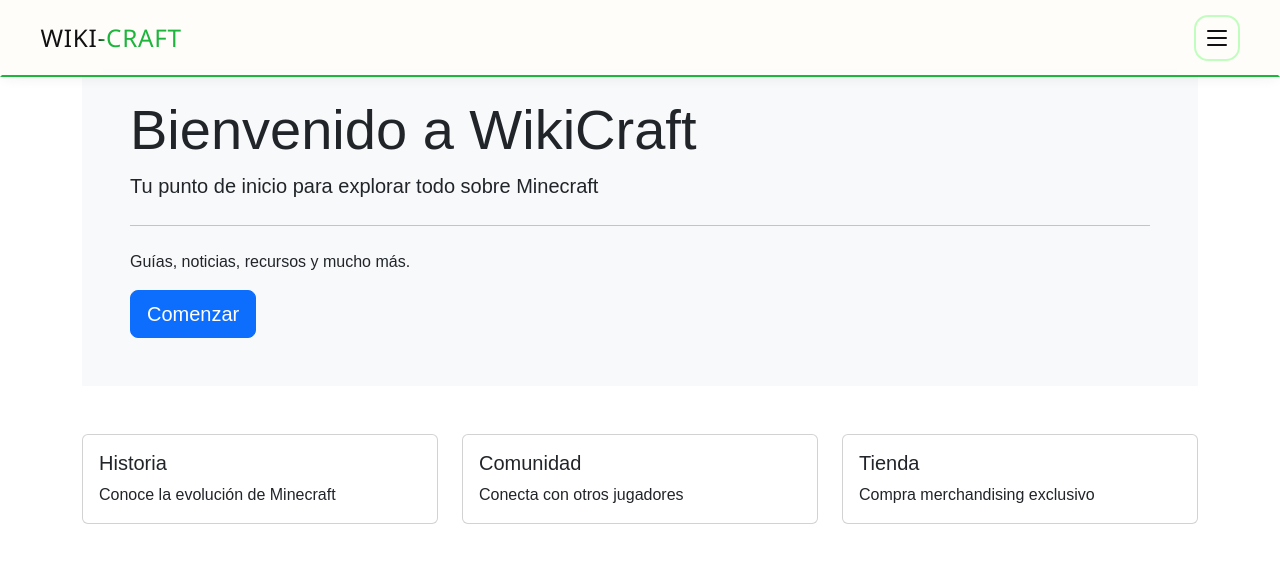
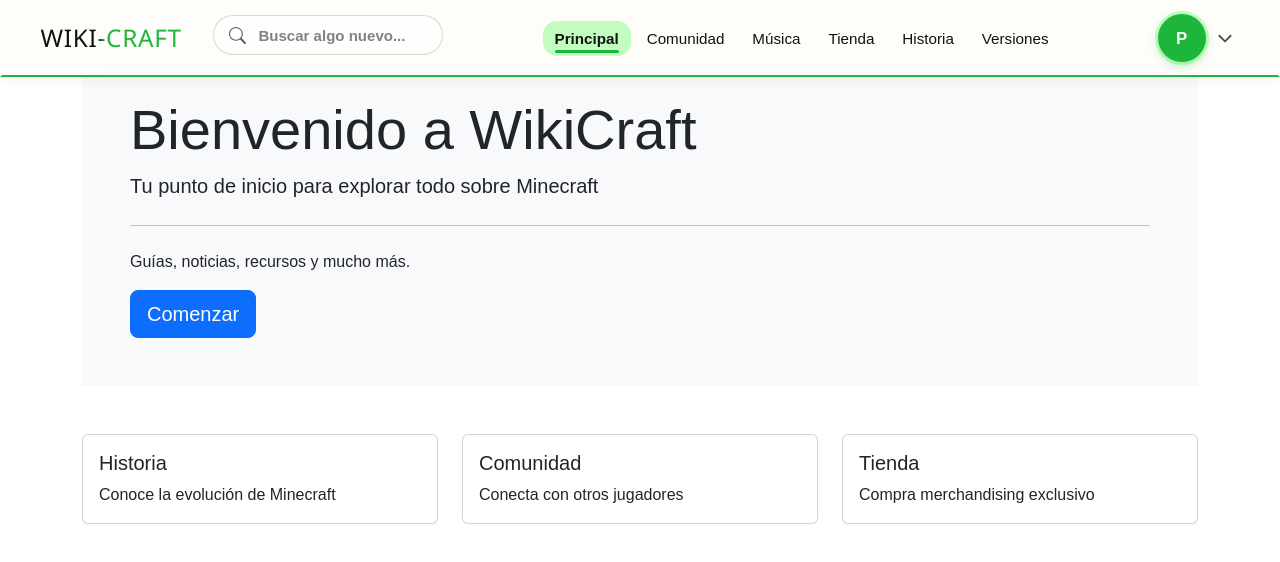
Before and after one commit to Geronimogomez09/ProyectolLasMusumes, a React (Vite) app: page / in a window 1280 px wide. Shown: the top 562 px of the page. Built offline with nearby package versions, Linux system fonts and the light colour scheme; a web font is replaced by a local one.

Commit message:
Dando estilo menu perfil, mejorando responsive y estetica en Pc

```diff
--- a/src/styles/header.css
+++ b/src/styles/header.css
@@ -467,7 +467,7 @@
     width: 44px;
     height: 44px;
     overflow: hidden;
-    border: 2px solid var(--marron);
+    border: 2px solid mix(var(--verde), var(--blanco), 50%);
     border-radius: 50%;
     background-color: var(--verde);
     box-shadow:
@@ -548,3 +548,240 @@
         opacity 250ms var(--h-ease) 80ms,
         visibility 0s;
 }
+
+/* Da formato al título que aparece dentro del menú del perfil. */
+
+.profile-menu-title {
+    display: block;
+    padding: 8px 14px 6px;
+    font-size: 0.8rem;
+    font-weight: 700;
+    letter-spacing: 0.04em;
+    color: var(--marron);
+}
+
+/* Define el aspecto de cada opción del menú y mantiene una zona cómoda para hacer clic. */
+
+.profile-menu-item {
+    display: block;
+    padding: 10px 14px;
+    border-radius: 12px;
+    font-size: 0.95rem;
+    color: var(--texto);
+    cursor: pointer;
+    transition:
+        background-color 200ms var(--h-ease),
+        color 200ms var(--h-ease),
+        transform 250ms var(--h-ease);
+}
+
+/* Resalta la opción bajo el cursor y la desplaza unos píxeles hacia la derecha. */
+
+.profile-menu-item:hover {
+    background-color: var(--verde-claro);
+    color: var(--verde-hover);
+    transform: translateX(3px);
+}
+
+/* Dibuja una línea fina para separar grupos de opciones del menú. */
+
+.profile-menu-divider {
+    margin: 8px 10px;
+    border: 0;
+    border: 1px solid var(--verde);
+}
+
+/* Usa el color marrón para distinguir la opción de cerrar sesión. */
+
+.profile-logout {
+    color: #ff4545;
+}
+
+/* Al pasar el cursor por cerrar sesión, cambia el fondo a un tono marrón suave. */
+
+.profile-logout:hover {
+    background-color: color-mix(in srgb, #ff4545 30%, transparent);
+    color: #ff4545;
+}
+
+.header a:focus-visible,
+.header button:focus-visible {
+    outline: 2px solid var(--verde);
+    outline-offset: 3px;
+}
+
+/* Evita dibujar un segundo contorno en el buscador, porque el propio campo ya muestra un borde y un halo al seleccionarse. */
+
+.header-search-input:focus-visible {
+    outline: none;
+}
+
+/* Estas reglas se aplican en pantallas de escritorio de 1100 píxeles o más. El menú pasa a una sola fila y deja de comportarse como un desplegable móvil. */
+
+@media (min-width: 1100px) {
+    /* Organiza los elementos internos. En pantallas chicas los apila en una columna; más abajo, en escritorio, se cambia a una fila. */
+    .header-container {
+        flex-direction: row;
+        align-items: center;
+        gap: clamp(16px, 2vw, 32px);
+    }
+
+    /* Alinea en una misma línea el logo y el botón del menú. La altura también se adapta al estado abierto o compacto. */
+
+    .header-top-row {
+        flex-shrink: 0;
+    }
+
+    /* Diseña el botón hamburguesa que abre y cierra el menú en pantallas pequeñas. */
+
+    .header-toggler {
+        display: none;
+    }
+
+    .header-content {
+        display: flex;
+        flex: 1 1 auto;
+        min-width: 0;
+        visibility: visible;
+        transition: none;
+    }
+
+    /* En escritorio, alinea buscador, navegación y perfil en una fila. El desbordamiento queda visible para que el menú del perfil pueda salir por debajo de la barra. */
+
+    .header-content-inner {
+        flex: 1 1 auto;
+        flex-direction: row;
+        align-items: center;
+        gap: clamp(16px, 2vw, 28px);
+        min-width: 0;
+        max-height: none;
+        overflow: visible;
+        opacity: 1;
+        transform: none;
+        transition: none;
+    }
+
+    .header-search {
+        flex: 0 1 230px;
+        min-width: 150px;
+        margin-top: 0;
+    }
+
+    /* Define el aspecto del campo de búsqueda: ocupa el ancho disponible, deja espacio a la izquierda para el icono y elimina el contorno predeterminado del navegador. */
+
+    .header-search-input {
+        height: 40px;
+    }
+
+    /* En escritorio, los enlaces se colocan horizontalmente y se centran en el espacio libre. */
+
+    .header-nav {
+        flex-direction: row;
+        gap: 4px;
+        margin-inline: auto;
+    }
+
+    /* Define el aspecto de cada enlace de navegación y evita que el texto se parta en varias líneas. */
+
+    .header-link {
+        padding: 8px 12px;
+        font-size: 0.95rem;
+    }
+
+    /* Crea una línea verde debajo de cada enlace. Por defecto queda oculta y se anima al pasar el cursor o al marcar el enlace como activo. */
+
+    .header-link::after {
+        left: 12px;
+        right: 12px;
+        bottom: 3px;
+    }
+
+    /* Sirve como referencia de posición para el menú desplegable del perfil y separa el perfil del resto del contenido. */
+
+    .header-profile {
+        flex-shrink: 0;
+        margin-bottom: 0;
+    }
+
+    /* En escritorio, el botón del perfil se vuelve compacto y redondeado para que se vea principalmente el avatar y la flecha. */
+
+    .profile-button {
+        width: auto;
+        gap: 10px;
+        padding: 4px 6px 4px 4px;
+        border-radius: 999px;
+        background-color: transparent;
+    }
+
+    /* Aclara el fondo del botón del perfil cuando se pasa el cursor. */
+
+    .profile-button:hover {
+        background-color: transparent;
+    }
+
+    /* Oculta el texto del perfil en escritorio para ahorrar espacio; el avatar sigue visible. */
+
+    .profile-text {
+        display: none;
+    }
+
+    /* Crea el círculo del avatar, con borde verde y sombra. Si no hay imagen, también permite mostrar iniciales o un icono. */
+
+    .profile-avatar {
+        width: 48px;
+        height: 48px;
+    }
+
+    /* Ajusta la flecha del menú de perfil y la empuja hacia el extremo derecho del botón. */
+
+    .profile-chevron {
+        margin-left: 0;
+    }
+
+    /* En escritorio, el menú del perfil flota debajo del botón, con borde, fondo y sombra, en lugar de empujar los elementos de la barra. */
+
+    .profile-menu {
+        position: absolute;
+        top: calc(100% + 18px);
+        right: 0;
+        z-index: 2;
+        min-width: 250px;
+        max-height: none;
+        padding: 10px;
+        overflow: visible;
+        border: 1.5px solid var(--verde-claro);
+        border-radius: 22px;
+        background-color: var(--blanco);
+        box-shadow: 0 24px 48px -16px rgba(48, 47, 42, 0.35), 0 4px 14px -4px rgba(48, 47, 42, 0.12);
+        transform: translateY(-10px) scale(0.97);
+        transform-origin: top right;
+        transition:
+            opacity 250ms var(--h-ease),
+            transform 350ms var(--h-ease),
+            visibility 0s linear 350ms;
+    }
+
+    /* Cuando el menú se abre en escritorio, recupera su posición y tamaño normal para completar la animación de entrada. */
+
+    .profile-menu.show {
+        max-height: none;
+        padding: 10px;
+        transform: none;
+        transition:
+            opacity 250ms var(--h-ease),
+            transform 350ms var(--h-ease),
+            visibility 0s;
+    }
+}
+
+/* Si el usuario configuró el sistema para reducir animaciones, acorta las transiciones para evitar movimientos innecesarios. */
+
+@media (prefers-reduced-motion: reduce) {
+    .header,
+    .header *,
+    .header *::before,
+    .header *::after {
+        transition-duration: 0.01ms !important;
+        transition-delay: 0s !important;
+    }
+}
```
